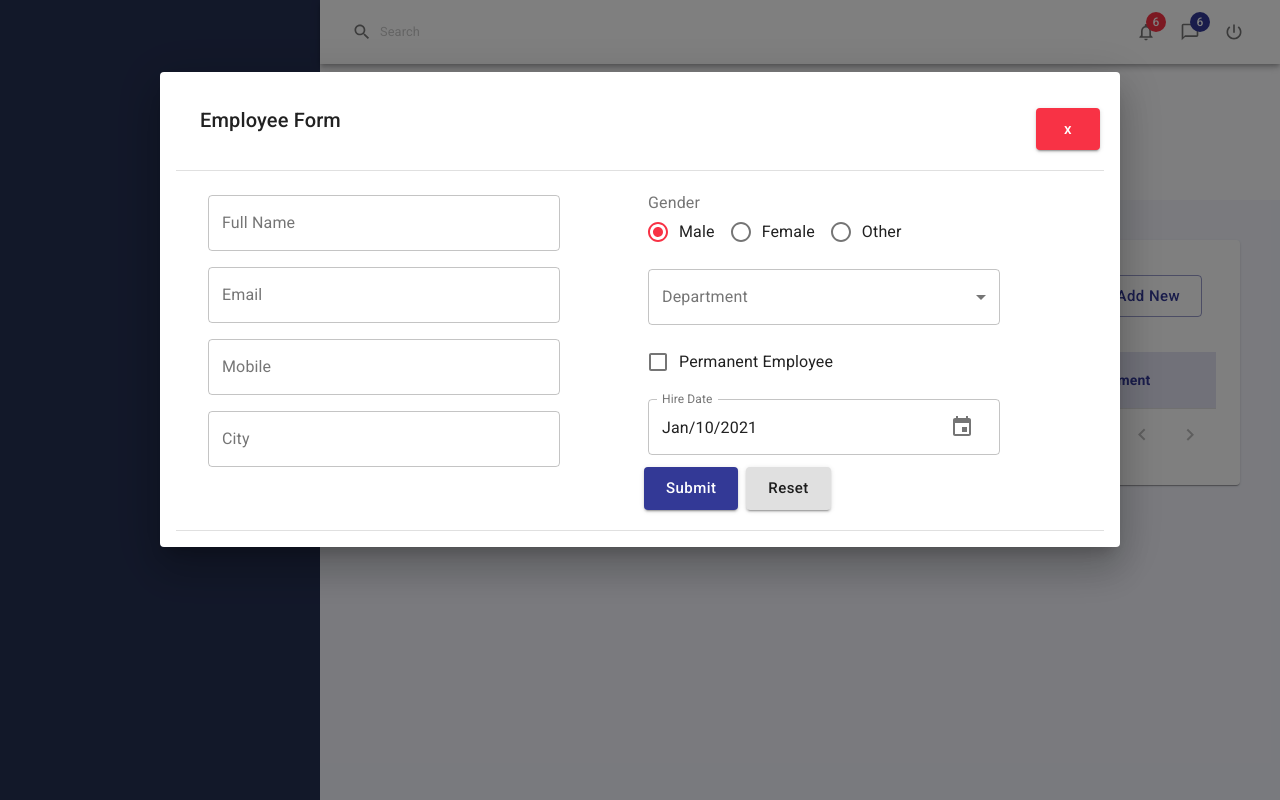
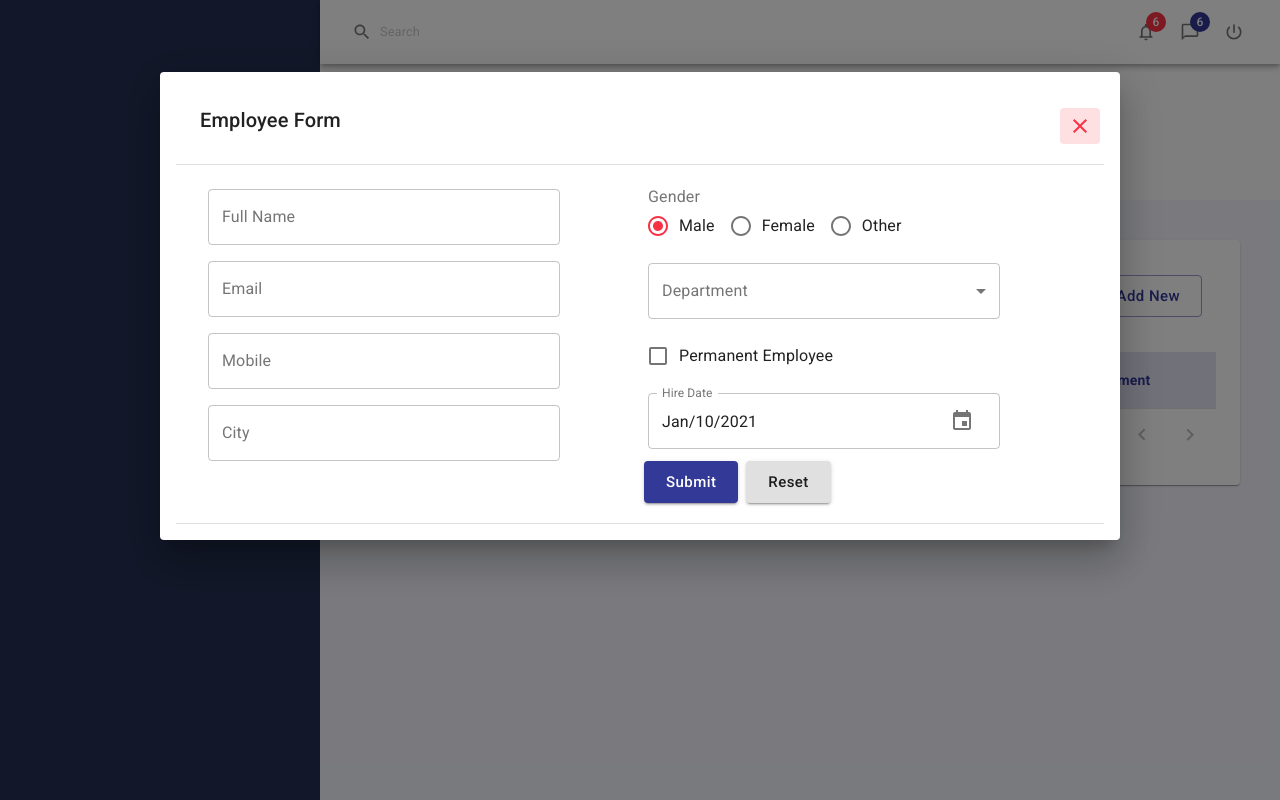
Before and after one commit to Vinoth6194/react_matui, a React (Create React App) app: page / in a window 1280 px wide. Both pictures are taken after a click on the button "Add New". Built offline with nearby package versions, Linux system fonts and the light colour scheme.

Commit message:
reusable close actionbuttin in popup

```diff
--- a/src/components/Popup.js
+++ b/src/components/Popup.js
@@ -7,6 +7,7 @@
 } from "@material-ui/core";
 import React from "react";
 import Controls from "./controls/Controls";
+import CloseIcon from "@material-ui/icons/Close";
 
 const useStyles = makeStyles((theme) => ({
   dialogWrapper: {
@@ -32,7 +33,9 @@
           <Typography variant="h6" component="div" style={{ flexGrow: "1" }}>
             {title}
           </Typography>
-          <Controls.Button text="x" color="secondary"></Controls.Button>
+          <Controls.ActionButton text="x" color="secondary">
+            <CloseIcon />
+          </Controls.ActionButton>
         </div>
       </DialogTitle>
 
--- /dev/null
+++ b/src/components/controls/ActionButton.js
@@ -0,0 +1,31 @@
+import { Button, makeStyles } from "@material-ui/core";
+import React from "react";
+const useStyles = makeStyles((theme) => ({
+  root: {
+    minWidth: 0,
+    margin: theme.spacing(0.5),
+  },
+  secondary: {
+    backgroundColor: theme.palette.secondary.light,
+    "& .MuiButton-label": {
+      color: theme.palette.secondary.main,
+    },
+  },
+  primary: {
+    backgroundColor: theme.palette.primary.light,
+    "& .MuiButton-label": {
+      color: theme.palette.primary.main,
+    },
+  },
+}));
+function ActionButton(props) {
+  const { children, color, onClick } = props;
+  const classes = useStyles();
+  return (
+    <Button className={`${classes.root} ${classes[color]}`} onClick={onClick}>
+      {children}
+    </Button>
+  );
+}
+
+export default ActionButton;
--- a/src/components/controls/Controls.js
+++ b/src/components/controls/Controls.js
@@ -4,6 +4,7 @@
 import CheckBox from "./CheckBox";
 import DatePicker from "./DatePicker";
 import Button from "./Button";
+import ActionButton from "./ActionButton";
 
 const Controls = {
   Input,
@@ -12,6 +13,7 @@
   CheckBox,
   DatePicker,
   Button,
+  ActionButton,
 };
 
 export default Controls;
```
